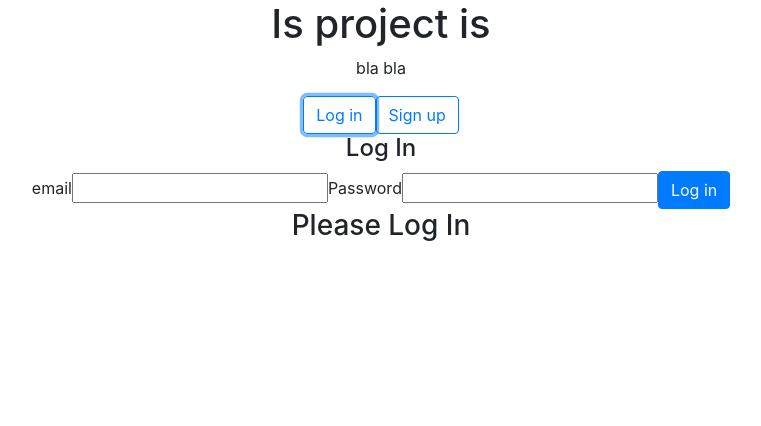
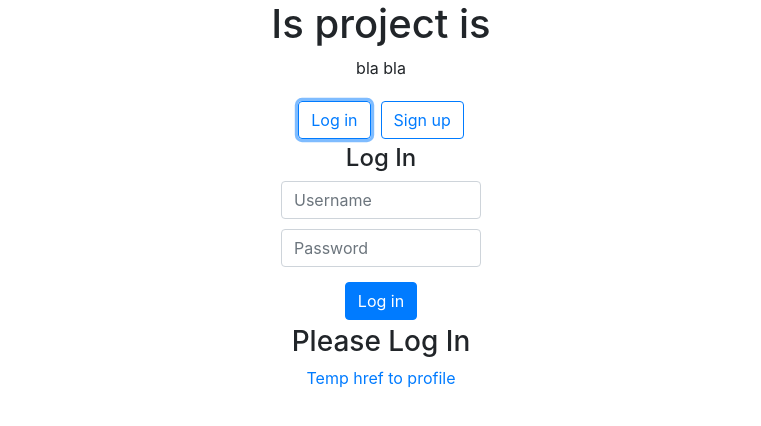
Before and after one commit to orby-tech/matcherOfPeople, a React (Create React App) app in the folder frontend/: page / in a window 1280 px wide. Both pictures are taken after a click on the button "Log in". Shown: the top 426 px of the page, without its empty margins (259-1020 px from the left). Built offline with nearby package versions, Linux system fonts and the light colour scheme.

Commit message:
loginsign form

```diff
--- a/frontend/src/App.css
+++ b/frontend/src/App.css
@@ -38,3 +38,18 @@
     transform: rotate(360deg);
   }
 }
+
+button {
+  margin:5px;
+}
+
+input {
+  display: block;
+  width: 200px;
+  margin-left:  calc(50% - 100px);
+  margin-bottom: 10px;
+}
+input.form-control {
+  width: 200px;
+
+}
--- a/frontend/src/LoginForm.js
+++ b/frontend/src/LoginForm.js
@@ -20,26 +20,32 @@ class LoginForm extends React.Component {
 
   render() {
     return (
-      <>
+      <div className="start-container">
         <h4>Log In</h4>
-        <label htmlFor="username">email</label>
-        <input
+       <input
           type="text"
+          className="form-control"
+          placeholder="Username"
+          aria-label="Username"
+          aria-describedby="basic-addon1"
           name="email"
           value={this.state.email}
           onChange={this.handle_change}
         />
-        <label htmlFor="password">Password</label>
         <input
           type="password"
           name="password"
+          className="form-control"
+          placeholder="Password"
+          aria-label="Username"
+          aria-describedby="basic-addon1"
           value={this.state.password}
           onChange={this.handle_change}
         />
         <Button className="sign_log_button" variant='primary' onClick={e => this.props.handle_login(e, this.state)}>
           Log in
         </Button>
-      </>
+      </div>
     );
   }
 }
--- a/frontend/src/LoginService.js
+++ b/frontend/src/LoginService.js
@@ -2,6 +2,9 @@ import React, { Component } from 'react';
 import Nav from './Nav';
 import LoginForm from './LoginForm';
 import SignupForm from './SignupForm';
+import Button from 'react-bootstrap/Button';
+import { Link } from 'react-router-dom';
+
 import './App.css';
 
 
@@ -132,6 +135,10 @@ class signLogApp extends Component {
               : 'Please Log In'}
           </h3>
         </div>
+        <Link
+              to="/profile">
+              Temp href to profile
+        </Link>
       </>
     );
   }
--- a/frontend/src/SignupForm.js
+++ b/frontend/src/SignupForm.js
@@ -35,24 +35,33 @@ class SignupForm extends React.Component {
     return (
       <>
         <h4>Sign Up</h4>
-        <label htmlFor="first_name">nik</label>
-        <input
+       <input
           type="text"
-          name="first_name"
+          className="form-control"
+          placeholder="Username"
+          aria-label="Username"
+          aria-describedby="basic-addon1"
+          name="email"
           value={this.state.first_name}
           onChange={this.handle_change}
         />
-        <label htmlFor="email">email</label>
-        <input
+       <input
           type="text"
+          className="form-control"
+          placeholder="E-mail"
+          aria-label="Username"
+          aria-describedby="basic-addon1"
           name="email"
           value={this.state.email}
           onChange={this.handle_change}
         />
-        <label htmlFor="password">Password</label>
         <input
           type="password"
           name="password"
+          className="form-control"
+          placeholder="Password"
+          aria-label="Username"
+          aria-describedby="basic-addon1"
           value={this.state.password}
           onChange={this.handle_change}
         />
```
Lines whose indentation alone changed are shown as unchanged.
